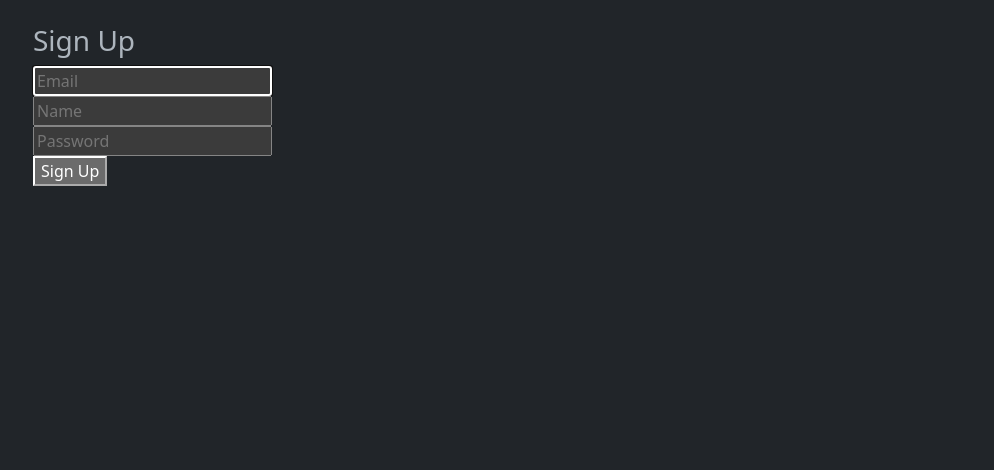
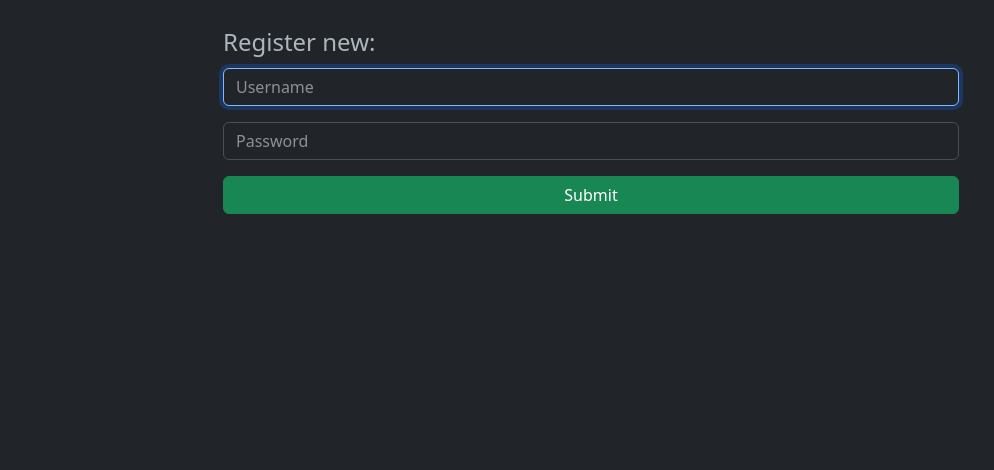
Before and after one commit to patryklaskowski/website-project, a Flask app: page /signup in a window 1280 px wide. Shown: the part 71-541 px from the top of the page, without its empty margins (49-1043 px from the left). Run offline with Flask 3, Linux system fonts and the light colour scheme; parts of the project's set-up code (start-up, migrations or seed data) failed here and were passed over.

Commit message:
improve signup page

```diff
--- a/website_project/templates/signup.html
+++ b/website_project/templates/signup.html
@@ -1,30 +1,25 @@
-{% extends "base.html" %}
+{% extends "base_with_margin.html" %}
 
-{% block body %}
-<div class="column is-4 is-offset-4">
-    <h3 class="title">Sign Up</h3>
-    <div class="box">
-        <form method="POST" action="/signup">
-            <div class="field">
-                <div class="control">
-                    <input class="input is-large" type="email" name="email" placeholder="Email" autofocus="">
+{% block middle_column %}
+    <form method="post" action="{{ url_for('signup') }}">
+            <fieldset>
+
+                <legend>Register new:</legend>
+
+                <div>
+                    <div class="mb-3">
+                        <input class="form-control" type="text" name="username" placeholder="Username" autofocus="" required>
+                    </div>
+                    <div class="mb-3">
+                        <input class="form-control" type="password" name="password" placeholder="Password" required>
+                    </div>
                 </div>
-            </div>
 
-            <div class="field">
-                <div class="control">
-                    <input class="input is-large" type="text" name="name" placeholder="Name" autofocus="">
+                {# Submit #}
+                <div class="mb-3 d-grid gap-2">
+                    <input type="submit" class="btn btn-success" value="Submit">
                 </div>
-            </div>
 
-            <div class="field">
-                <div class="control">
-                    <input class="input is-large" type="password" name="password" placeholder="Password">
-                </div>
-            </div>
-
-            <button class="button is-block is-info is-large is-fullwidth">Sign Up</button>
+            </fieldset>
         </form>
-    </div>
-</div>
 {% endblock %}
```
